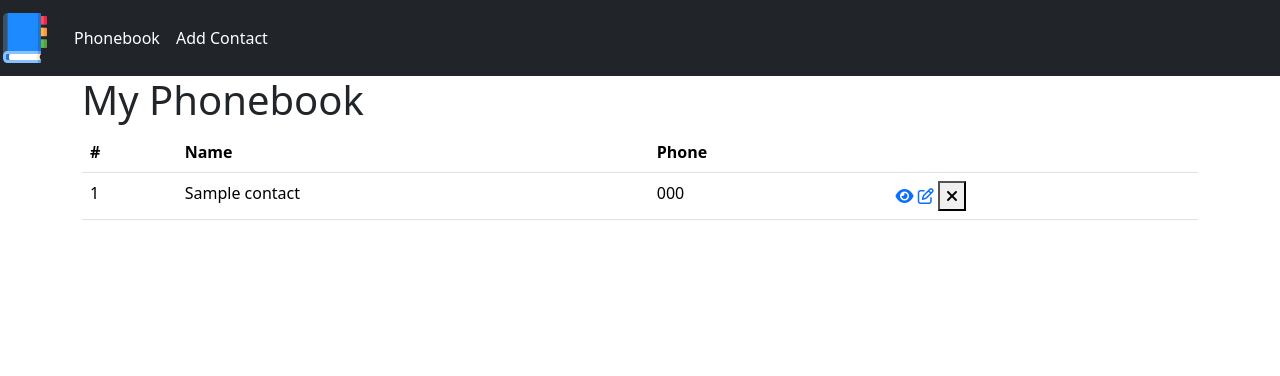
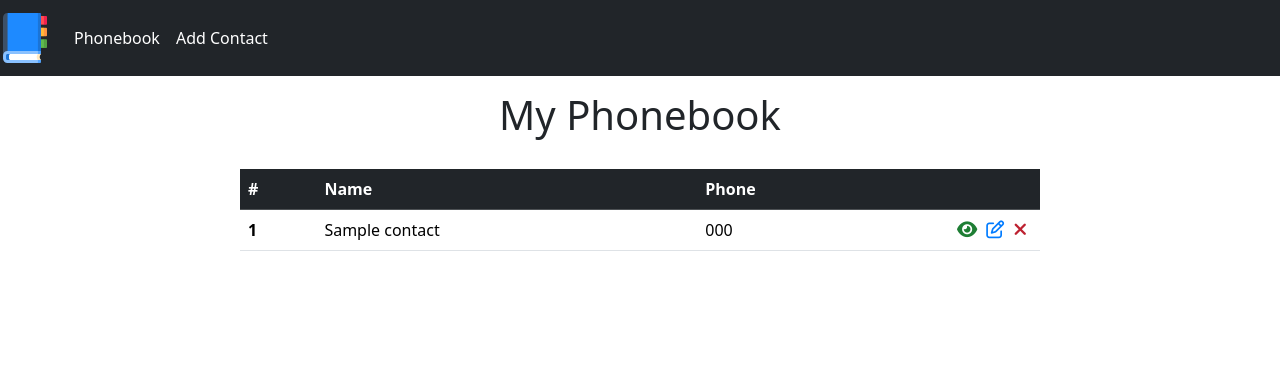
Before and after one commit to ronycastroc/phonebook-php, a PHP site: page / in a window 1280 px wide. Shown: the top 376 px of the page. Run offline with PHP 8.4, Linux system fonts and the light colour scheme; tables that the repository leaves empty or names only in its code hold one stand-in row (values such as "Sample post").

Commit message:
style: home page css

```diff
--- a/css/styles.css
+++ b/css/styles.css
@@ -1,7 +1,65 @@
-/* body {
-  background-color: #212529;
-} */
-
 .navbar-brand img {
   width: 50px;
 }
+
+#main-title {
+  text-align: center;
+  margin: 15px 0 30px;
+}
+
+/* HOME */
+#contacts-table {
+  max-width: 800px;
+  margin: 0 auto;
+}
+
+.col-id {
+  font-weight: bold;
+}
+
+.actions {
+  text-align: right;
+  width: 150px;
+}
+
+.actions i {
+  font-size: 18px;
+  margin-right: 5px;
+}
+
+.check-icon {
+  color: #1E7E34;
+}
+
+.edit-icon {
+  color: #007BFF;
+}
+
+.delete-form {
+  display: inline-block;
+}
+
+.delete-btn {
+  background-color: transparent;
+  border: none;
+  padding: 0;
+}
+
+.delete-icon {
+  color: #BD2130;
+}
+
+#empty-list-text {
+  text-align: center;
+}
+
+#msg {
+  color: #155724;
+  background-color: #D4EDDA;
+  border: 1px solid #C3E6CB;
+  padding: 10px;
+  text-align: center;
+  max-width: 500px;
+  margin: 0 auto;
+  margin-top: 30px;
+}
--- a/index.php
+++ b/index.php
@@ -2,34 +2,36 @@
   include_once("templates/header.php");
 ?>
 <div class="container">
-    <?php if(isset($printMsg) && $printMsg != ''): ?>
+  <?php if (isset($printMsg) && $printMsg != '') : ?>
     <p id="msg"><?= $printMsg ?></p>
   <?php endif; ?>
   <h1 id="main-title">My Phonebook</h1>
-    <?php if(count($contacts) > 0): ?>
+  <?php if (count($contacts) > 0) : ?>
     <table class="table" id="contacts-table">
-        <thead>
+      <thead class="table-dark">
+        <tr>
           <th scope="col">#</th>
           <th scope="col">Name</th>
           <th scope="col">Phone</th>
           <th scope="col"></th>
+        </tr>
       </thead>
       <tbody>
-          <?php foreach($contacts as $contact): ?>
+        <?php foreach ($contacts as $contact) : ?>
           <tr>
-              <td scope="row"><?= $contact["id"] ?></td>
+            <td scope="row" class="col-id"><?= $contact["id"] ?></td>
             <td scope="row"><?= $contact["name"] ?></td>
             <td scope="row"><?= $contact["phone"] ?></td>
             <td class="actions">
               <a href="#"><i class="fas fa-eye check-icon"></i></a>
               <a href="#"><i class="far fa-edit edit-icon"></i></a>
-                <button type="submit"><i class="fas fa-times deleteicon"></i></button>
+              <button type="submit" class="delete-btn"><i class="fas fa-times delete-icon"></i></button>
             </td>
           </tr>
         <?php endforeach; ?>
       </tbody>
     </table>
-    <?php else: ?>
+  <?php else : ?>
     <p id="empty-list-text">There are no contacts in your phonebook yet, <a href="<?= $BASE_URL ?>/create.php">Click here to add</a>.</p>
   <?php endif; ?>
 </div>
```
Lines whose indentation alone changed are shown as unchanged.
